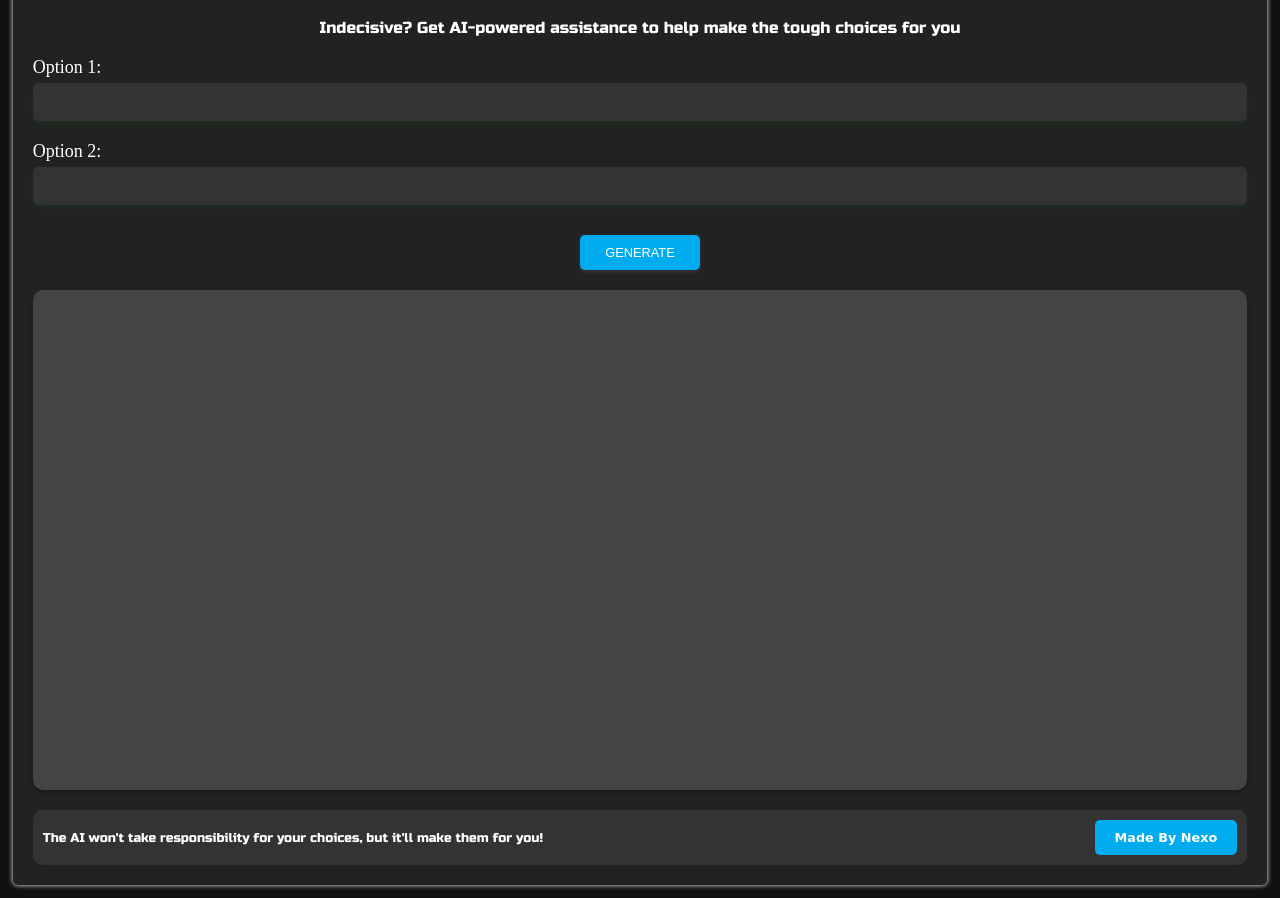
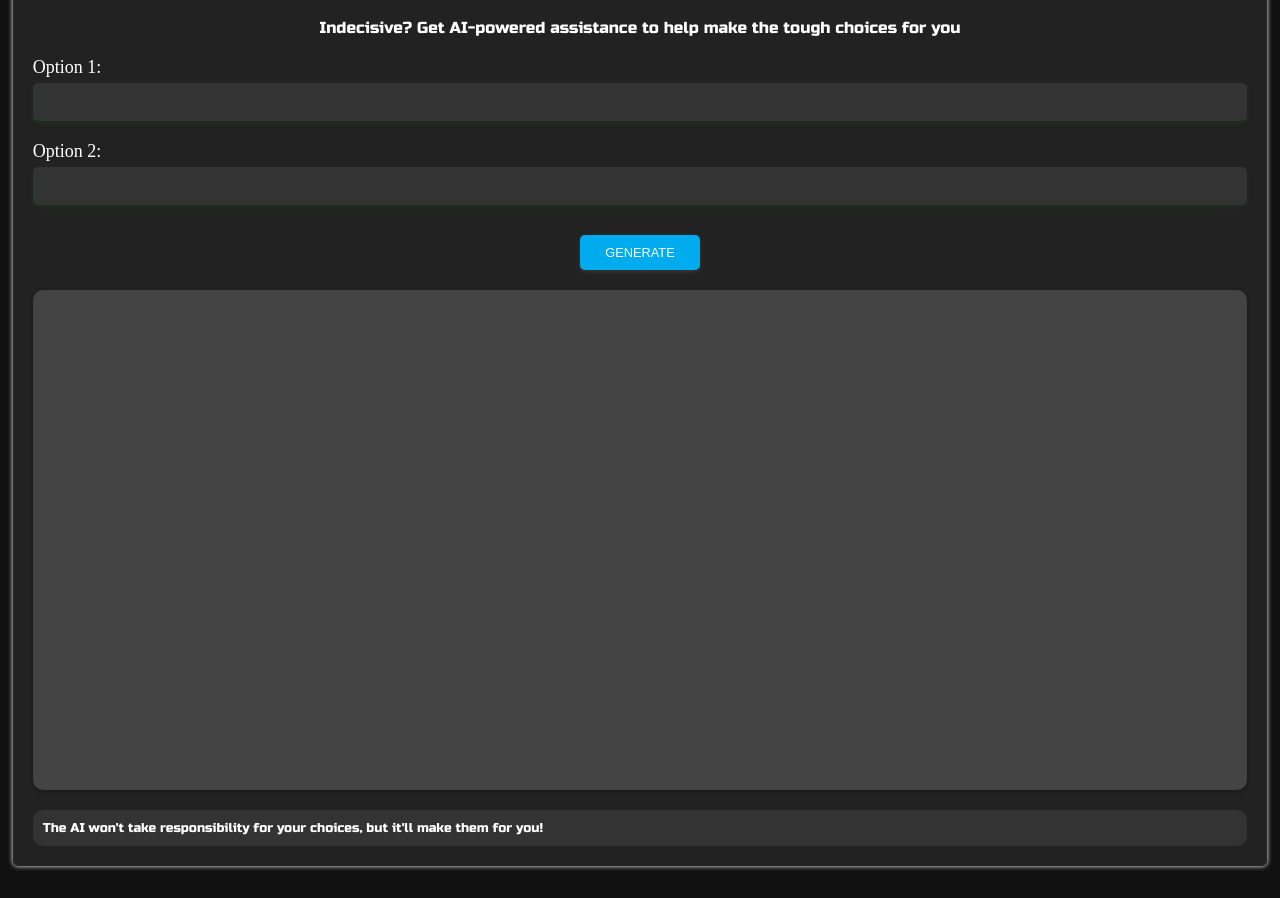
Before and after one commit to sol-A1/74h, a website built with Vite: page client/index.html in a window 1280 px wide. Shown: the part 101-999 px from the top of the page. Built offline with nearby package versions, Linux system fonts and the light colour scheme.

Commit message:
Update index.html

```diff
--- a/client/index.html
+++ b/client/index.html
@@ -30,7 +30,6 @@
 
       <footer>
         <div class="warning">The AI won't take responsibility for your choices, but it'll make them for you!</div>
-        <div class="made-by"><a href="https://twitter.com/Nexo_sol" class="btn">Made By <span style="font-family: 'Audiowide', cursive;">Nexo</span></a></div>
       </footer>
       </div></div>
     <script src="script.js" type="module"></script>
```
